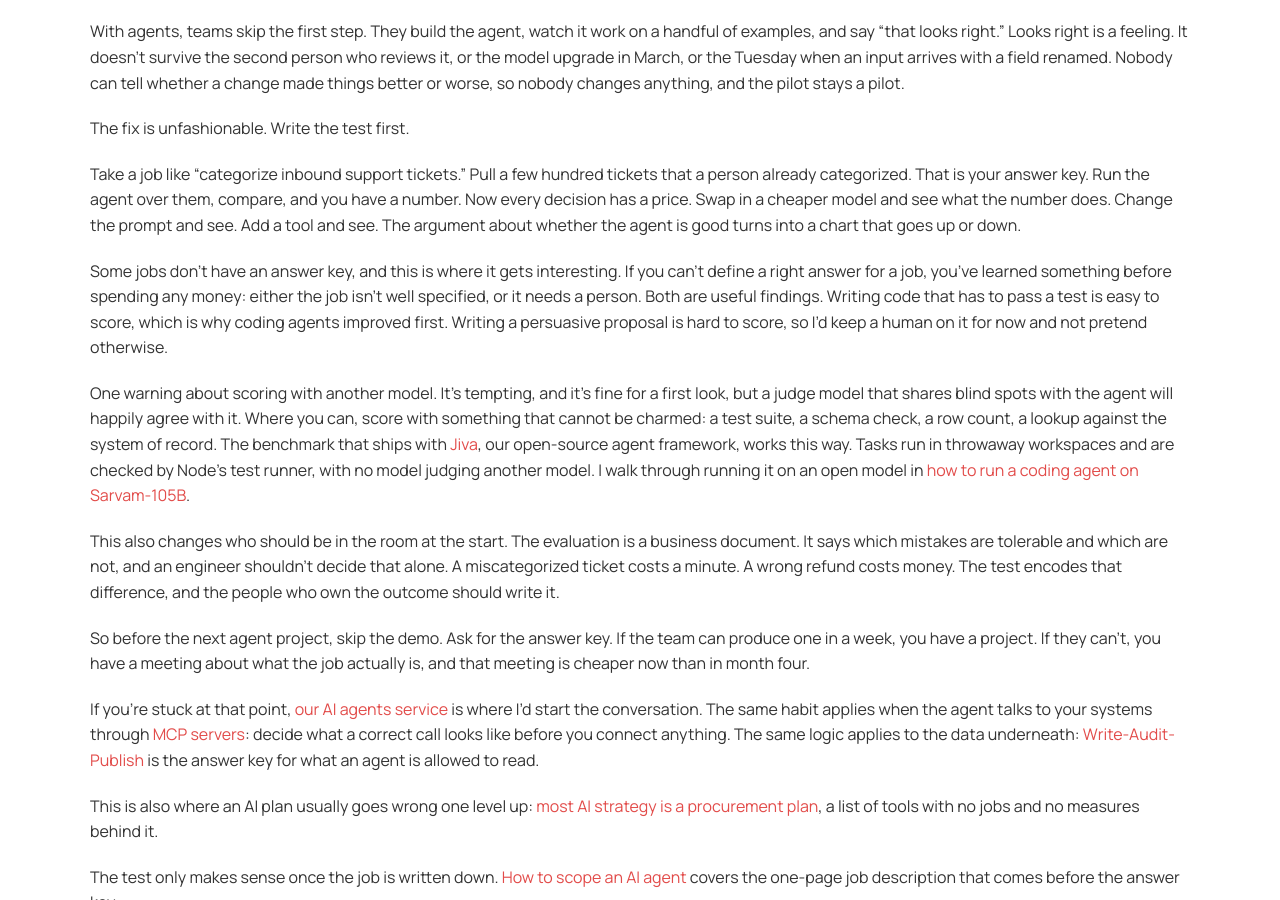
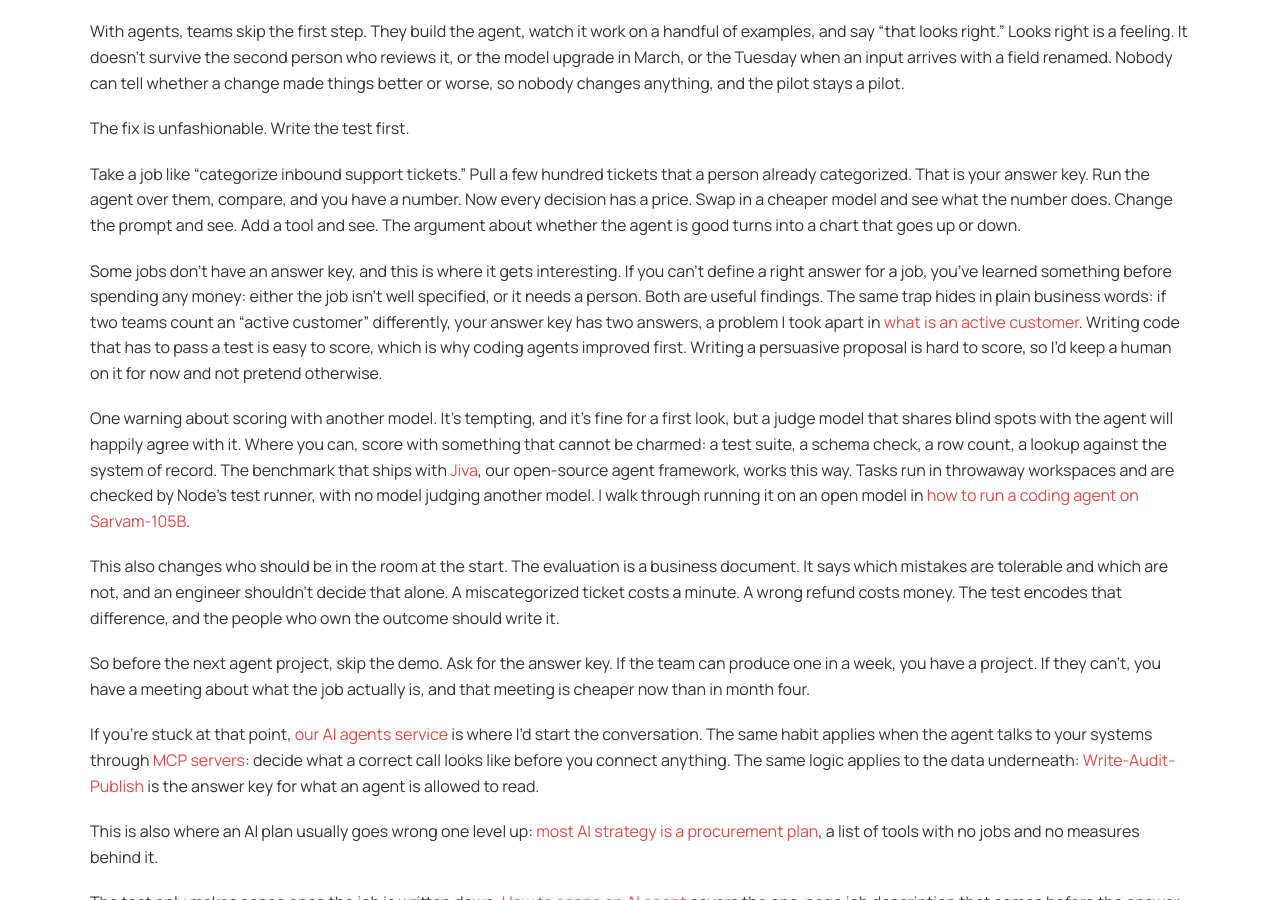
Before and after one commit to gritsa/www-gritsa.github.io, a Jekyll site: the page built from _posts/2026-10-12-write-the-test-before-you-hire-the-agent.md, in a window 1280 px wide and 900 px high, scrolled down 1665 px. Built offline with Jekyll 4.4.1, drawn with Linux system fonts in a browser that asks for light colours.

Commit message:
Link the 10-12 test post to the active-customer essay

```diff
--- a/_posts/2026-10-12-write-the-test-before-you-hire-the-agent.md
+++ b/_posts/2026-10-12-write-the-test-before-you-hire-the-agent.md
@@ -29,7 +29,7 @@ The fix is unfashionable. Write the test first.
 
 Take a job like "categorize inbound support tickets." Pull a few hundred tickets that a person already categorized. That is your answer key. Run the agent over them, compare, and you have a number. Now every decision has a price. Swap in a cheaper model and see what the number does. Change the prompt and see. Add a tool and see. The argument about whether the agent is good turns into a chart that goes up or down.
 
-Some jobs don't have an answer key, and this is where it gets interesting. If you can't define a right answer for a job, you've learned something before spending any money: either the job isn't well specified, or it needs a person. Both are useful findings. Writing code that has to pass a test is easy to score, which is why coding agents improved first. Writing a persuasive proposal is hard to score, so I'd keep a human on it for now and not pretend otherwise.
+Some jobs don't have an answer key, and this is where it gets interesting. If you can't define a right answer for a job, you've learned something before spending any money: either the job isn't well specified, or it needs a person. Both are useful findings. The same trap hides in plain business words: if two teams count an "active customer" differently, your answer key has two answers, a problem I took apart in [what is an active customer](/blog/2026/11/02/what-is-an-active-customer/). Writing code that has to pass a test is easy to score, which is why coding agents improved first. Writing a persuasive proposal is hard to score, so I'd keep a human on it for now and not pretend otherwise.
 
 One warning about scoring with another model. It's tempting, and it's fine for a first look, but a judge model that shares blind spots with the agent will happily agree with it. Where you can, score with something that cannot be charmed: a test suite, a schema check, a row count, a lookup against the system of record. The benchmark that ships with [Jiva](https://github.com/KarmaloopAI/Jiva), our open-source agent framework, works this way. Tasks run in throwaway workspaces and are checked by Node's test runner, with no model judging another model. I walk through running it on an open model in [how to run a coding agent on Sarvam-105B](/blog/2026/10/28/run-a-coding-agent-on-sarvam-105b/).
 
```
